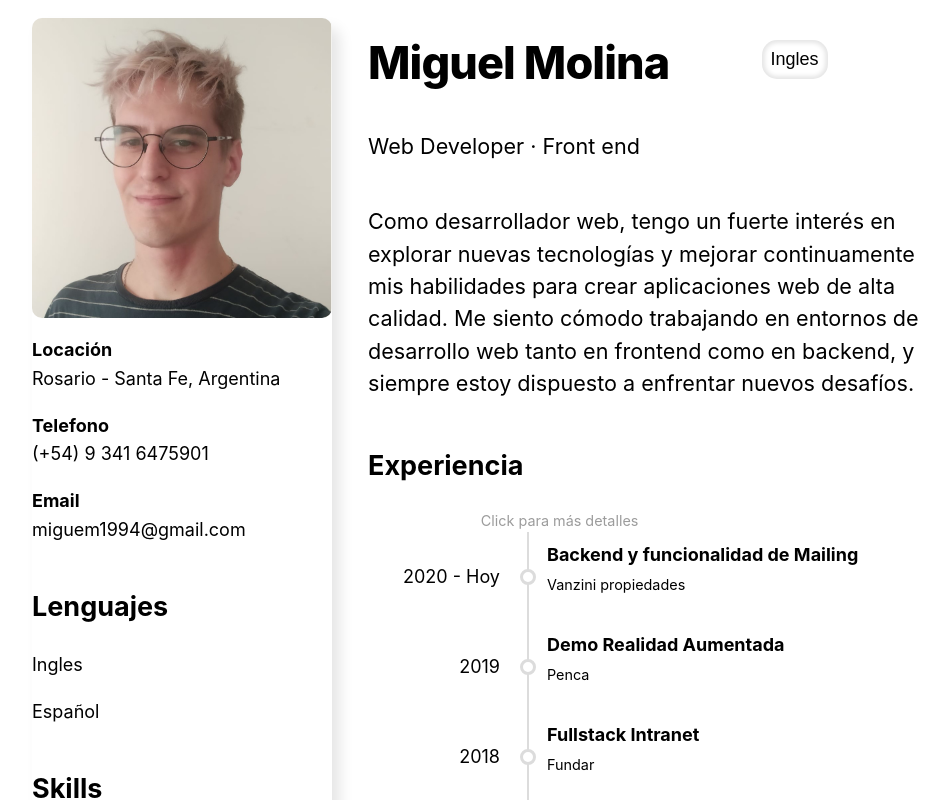
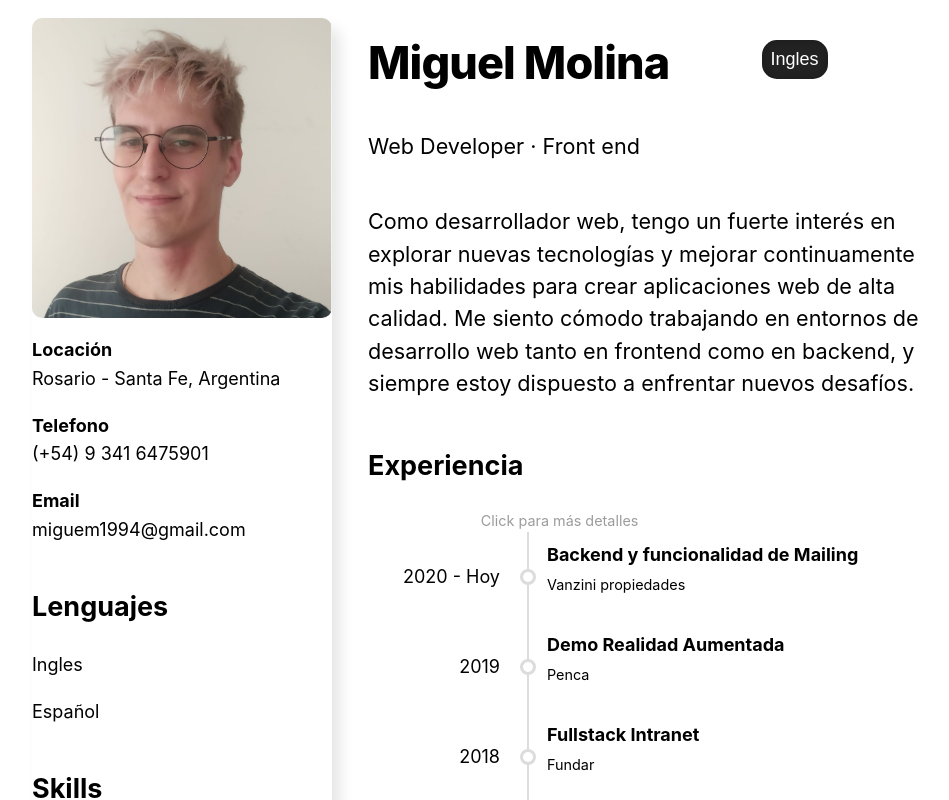
Before and after one commit to MigueM/cv, a Next.js app: page / in a window 1280 px wide. Shown: the top 800 px of the page, without its empty margins (158-1107 px from the left). Built offline with nearby package versions, Linux system fonts and the light colour scheme.

Commit message:
Update utils.module.css new lang button

```diff
--- a/styles/utils.module.css
+++ b/styles/utils.module.css
@@ -67,13 +67,6 @@
   text-align: left !important;
 }
 
-.langButton {
-  border: none;
-  font-size: 1em;
-  cursor: pointer;
-  padding: 0.5em;
-}
-
 .linkedInfo {
   text-decoration: none;
   color: #000000;
@@ -89,6 +82,11 @@
   z-index: 1;
   right: 23%;
   width: max-content;
+  background-color: #222;
+  color: white;
+  border: none;
+  font-size: 1em;
+  padding: 0.5em;
 }
 
 .moreDetails{
```
